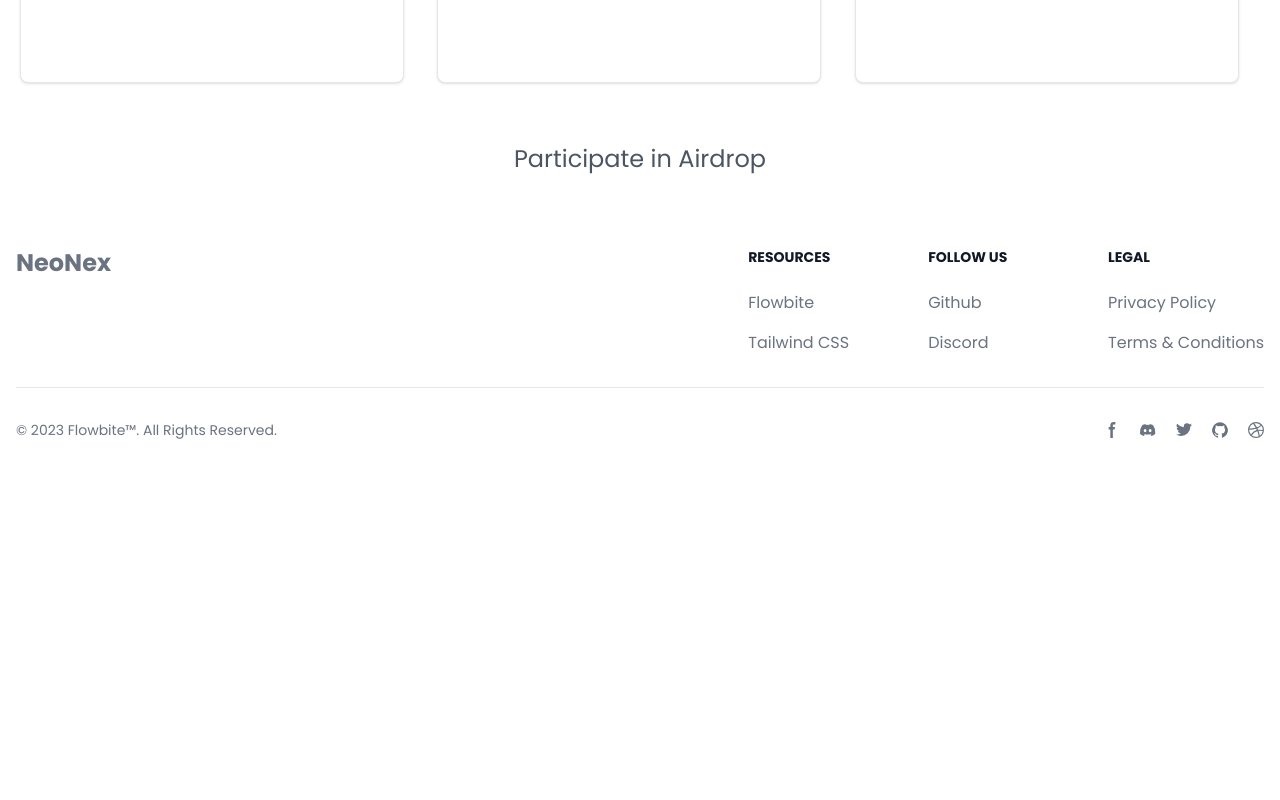
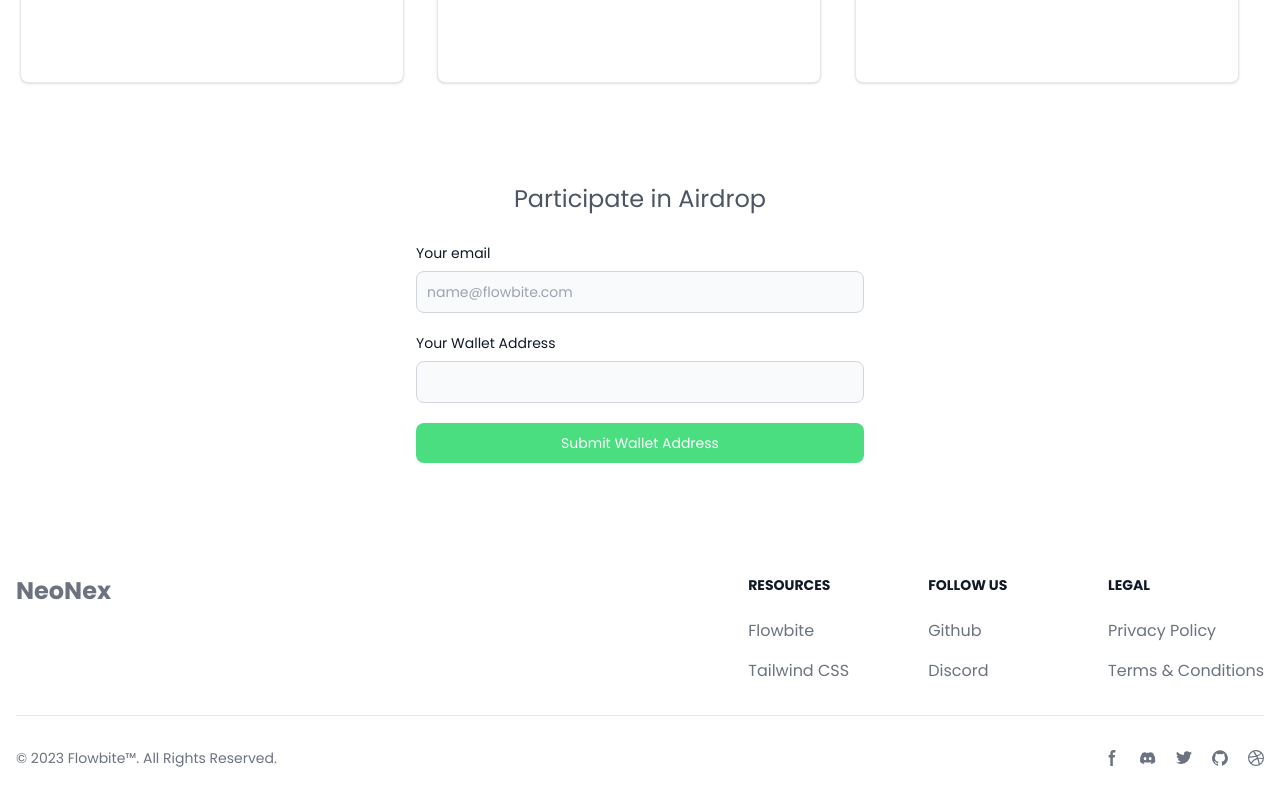
Before and after one commit to Demilade362/NeoNex-App, a Next.js app: page / in a window 1280 px wide. Shown: the part 1367-2167 px from the top of the page. Before the commit the page ends 1839 px from the top, so only its background shows below. Built offline with nearby package versions, Linux system fonts and the light colour scheme.

Commit message:
airdrop form

```diff
--- a/app/page.jsx
+++ b/app/page.jsx
@@ -70,11 +70,25 @@ export default function Home() {
           </div>
         </div>
       </div>
-      <section className="my-10">
+      <section className="my-20">
         <div className="container">
-          <h1 className="text-2xl text-center">
+          <h1 className="text-2xl mb-7 text-center">
             Participate in Airdrop
           </h1>
+
+
+          <form class="max-w-md mx-auto">
+            <div class="mb-5">
+              <label for="email" class="block mb-2 text-sm font-medium text-gray-900">Your email</label>
+              <input type="email" id="email" class="bg-gray-50 border border-gray-300 text-gray-900 text-sm rounded-lg focus:ring-blue-500 focus:border-blue-500 block w-full p-2.5" placeholder="name@flowbite.com" required />
+            </div>
+            <div class="mb-5">
+              <label for="Wallet" class="block mb-2 text-sm font-medium text-gray-900">Your Wallet Address</label>
+              <input type="test" id="Wallet" class="bg-gray-50 border border-gray-300 text-gray-900 text-sm rounded-lg focus:ring-blue-500 focus:border-blue-500 block w-full p-2.5" required />
+            </div>
+            <button type="submit" class="text-white bg-green-400 hover:bg-green-500 w-full focus:ring-4 focus:outline-none focus:ring-blue-300 font-medium rounded-lg text-sm px-5 py-2.5 text-center">Submit Wallet Address</button>
+          </form>
+
         </div>
       </section>
     </>
```
